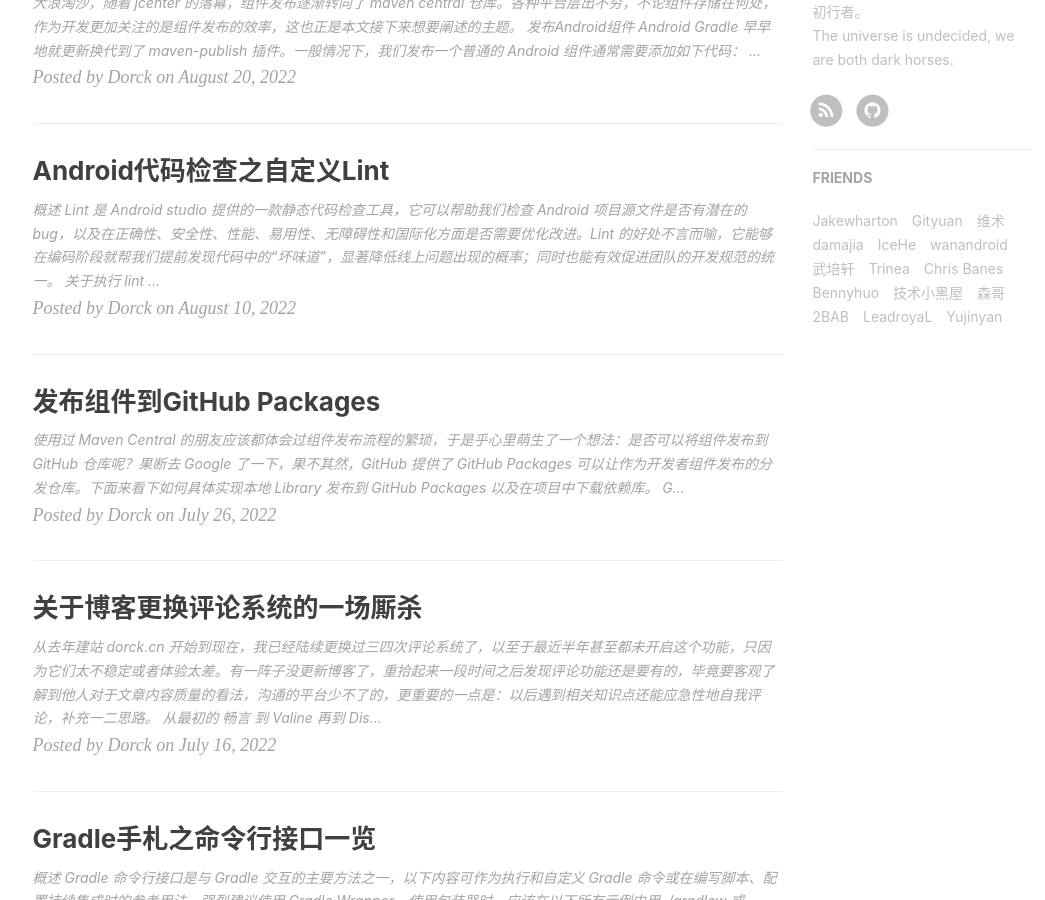
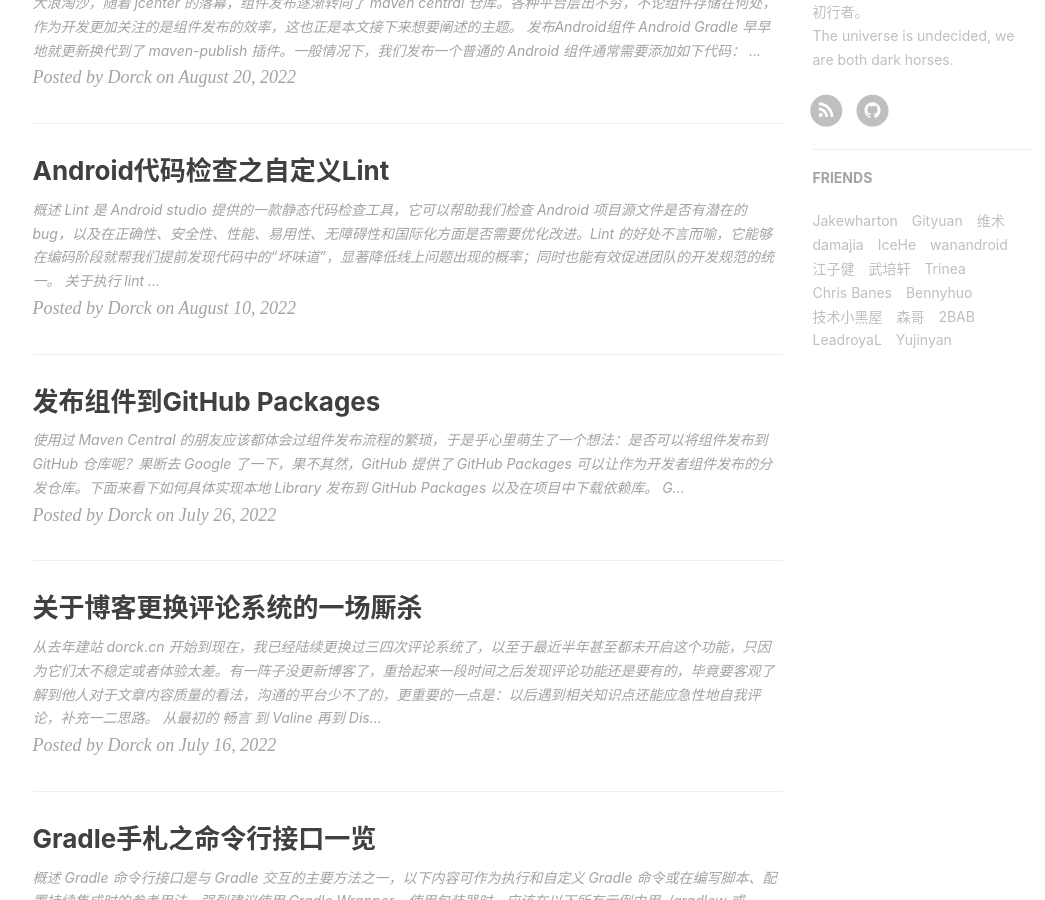
Before and after one commit to Moosphan/Moosphan.github.io, a Jekyll site: the page built from index.html, in a window 1280 px wide and 900 px high, scrolled down 958 px. Shown: the whole window, without its empty margins (135-1180 px from the left). Built offline with Jekyll 4.4.1, drawn with Linux system fonts in a browser that asks for light colours; nearby versions of some CDN libraries; the list of posts is cut into pages by our own code; comment, search, counter and statistics services are not loaded.

Commit message:
Update _config.yml

```diff
--- a/_config.yml
+++ b/_config.yml
@@ -140,6 +140,9 @@
         title: "wanandroid",
         href: "https://www.wanandroid.com/"
     },{
+        title: "江子健",
+        href: "https://www.paincker.com"
+    },{
         title: "武培轩",
         href: "https://www.cnblogs.com/wupeixuan"
     },{
```
